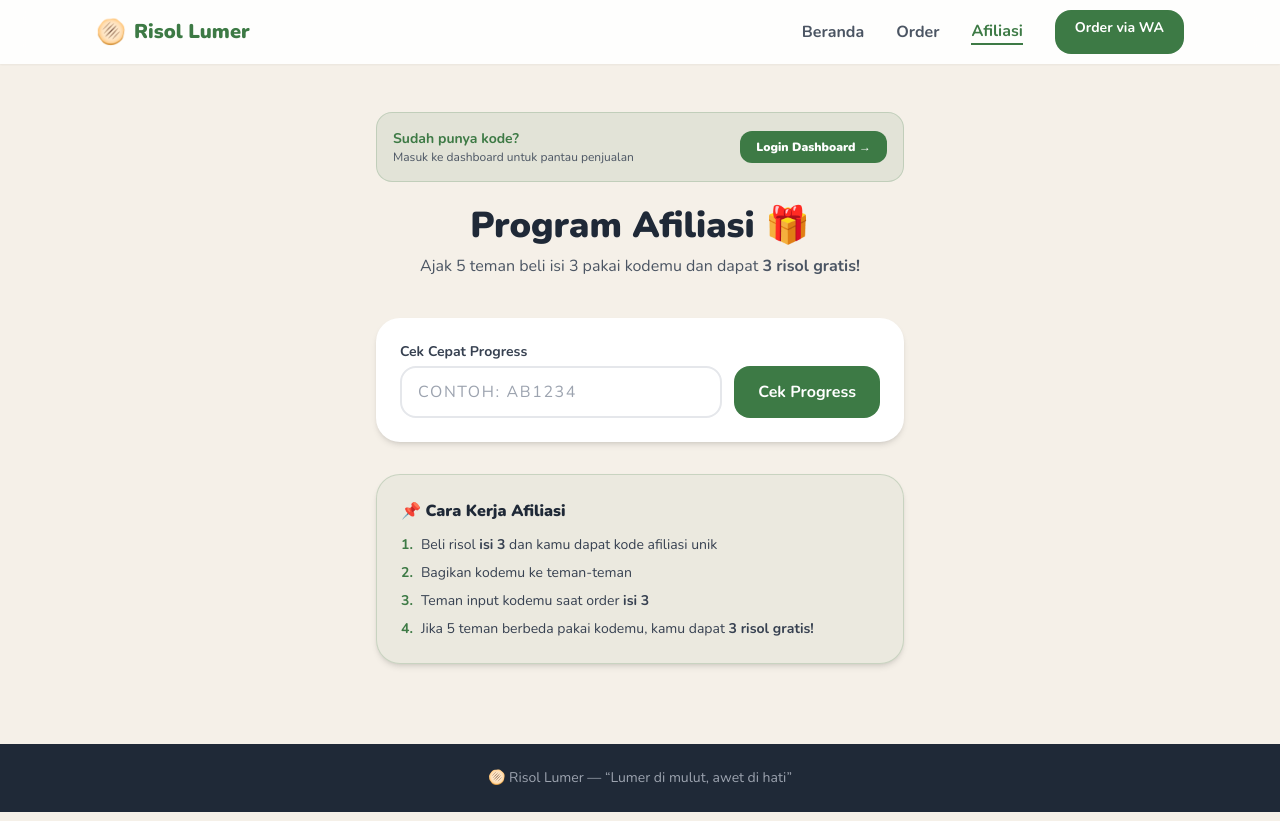
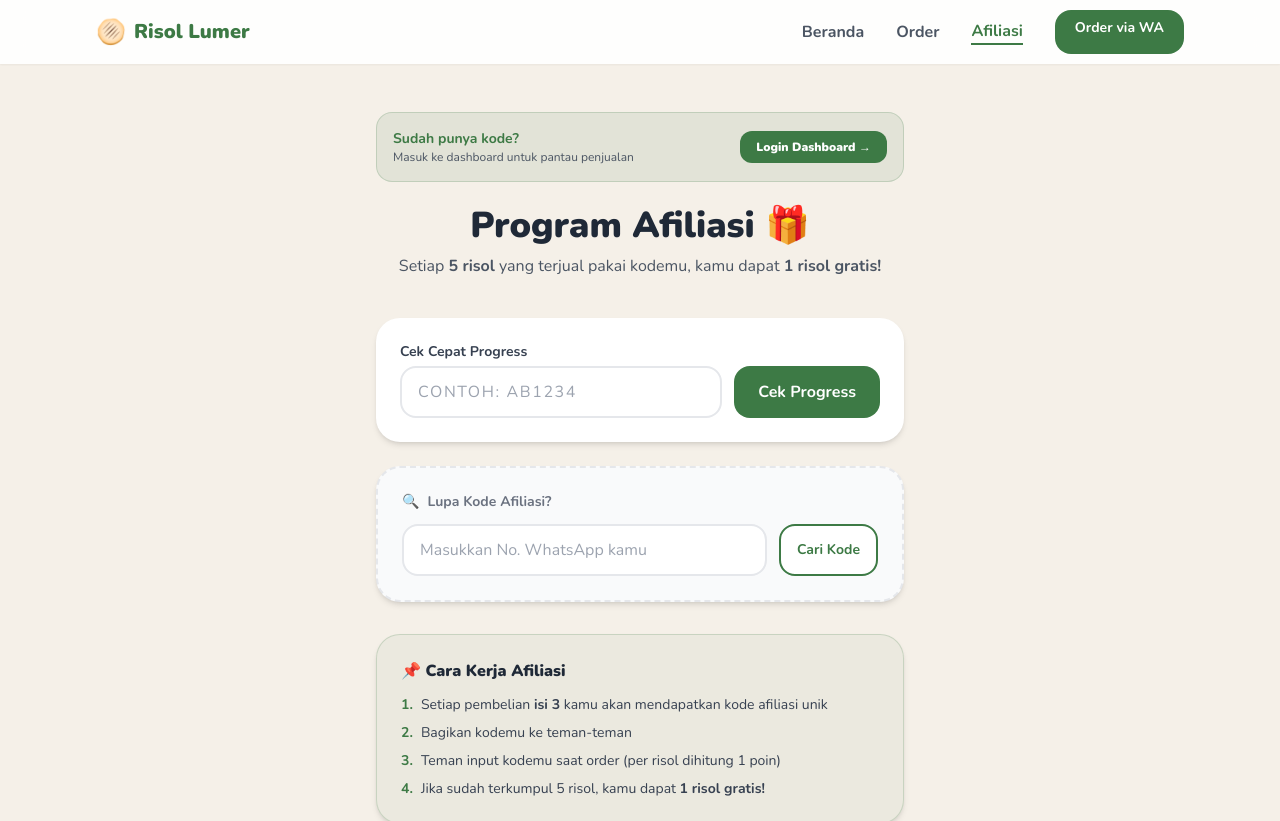
Before and after one commit to RezzaFairusNugraha/RisolLumer, a Next.js app: page /afiliasi in a window 1280 px wide. Shown: the top 821 px of the page. Built offline with nearby package versions, Linux system fonts and the light colour scheme.

Commit message:
update v2.1

```diff
--- a/src/app/afiliasi/page.tsx
+++ b/src/app/afiliasi/page.tsx
@@ -17,6 +17,12 @@ export default function AfiliasiPage() {
     const [notFound, setNotFound] = useState(false);
     const [showConfetti, setShowConfetti] = useState(false);
 
+    // Search by WA states
+    const [searchWA, setSearchWA] = useState("");
+    const [searchResult, setSearchResult] = useState<string | null>(null);
+    const [searchError, setSearchError] = useState("");
+    const [isSearching, setIsSearching] = useState(false);
+
     const handleCheck = async () => {
         const trimmed = code.trim().toUpperCase();
         if (!trimmed) return;
@@ -31,6 +37,27 @@ export default function AfiliasiPage() {
         const count = aff.usedBy.length;
         setResult({ ownerName: aff.ownerName, count, rewardClaimed: aff.rewardClaimed });
         setShowConfetti(count >= 5);
+    };
+
+    const handleSearchByWA = async () => {
+        if (!searchWA.trim()) return;
+        setIsSearching(true);
+        setSearchError("");
+        setSearchResult(null);
+
+        try {
+            const res = await fetch(`/api/affiliates/find-by-wa?wa=${encodeURIComponent(searchWA)}`);
+            const data = await res.json();
+            if (res.ok) {
+                setSearchResult(data.code);
+            } else {
+                setSearchError(data.error || "Gagal mencari kode");
+            }
+        } catch (err) {
+            setSearchError("Terjadi kesalahan sistem");
+        } finally {
+            setIsSearching(false);
+        }
     };
 
     const pct = result ? Math.min((result.count / 5) * 100, 100) : 0;
@@ -56,7 +83,7 @@ export default function AfiliasiPage() {
                 <div className="text-center mb-10">
                     <h1 className="text-3xl sm:text-4xl font-black text-gray-800 mb-2">Program Afiliasi 🎁</h1>
                     <p className="text-gray-600">
-                        Ajak 5 teman beli isi 3 pakai kodemu dan dapat <strong>3 risol gratis!</strong>
+                        Setiap <strong>5 risol</strong> yang terjual pakai kodemu, kamu dapat <strong>1 risol gratis!</strong>
                     </p>
                 </div>
 
@@ -88,6 +115,48 @@ export default function AfiliasiPage() {
                     </div>
                     {notFound && (
                         <p className="text-red-500 text-sm mt-3 font-medium">❌ Kode tidak ditemukan. Pastikan kamu sudah beli isi 3!</p>
+                    )}
+                </div>
+                {/* Search by WA */}
+                <div className="card p-6 mb-6 bg-gray-50 border-dashed border-2 border-gray-200">
+                    <h3 className="text-sm font-bold text-gray-500 mb-3 flex items-center gap-2">
+                        <span>🔍</span> Lupa Kode Afiliasi?
+                    </h3>
+                    <div className="flex gap-3">
+                        <input
+                            type="tel"
+                            className="input-field flex-1"
+                            placeholder="Masukkan No. WhatsApp kamu"
+                            value={searchWA}
+                            onChange={(e) => setSearchWA(e.target.value)}
+                            onKeyDown={(e) => e.key === "Enter" && handleSearchByWA()}
+                        />
+                        <button
+                            onClick={handleSearchByWA}
+                            disabled={isSearching}
+                            className="btn-outline px-4 py-2 text-sm whitespace-nowrap bg-white"
+                        >
+                            {isSearching ? "..." : "Cari Kode"}
+                        </button>
+                    </div>
+                    {searchResult && (
+                        <div className="mt-4 p-4 bg-primary/10 rounded-xl animate-bounce-subtle border border-primary/20">
+                            <p className="text-xs text-primary font-bold uppercase">Kode Kamu Ditemukan! 🎉</p>
+                            <p className="text-2xl font-black text-gray-800 tracking-widest">{searchResult}</p>
+                            <button
+                                onClick={() => {
+                                    setCode(searchResult);
+                                    setSearchResult(null);
+                                    setSearchWA("");
+                                }}
+                                className="text-xs text-primary underline mt-1 font-bold"
+                            >
+                                Gunakan kode ini untuk cek progress ↑
+                            </button>
+                        </div>
+                    )}
+                    {searchError && (
+                        <p className="text-red-500 text-xs mt-2 font-medium">❌ {searchError}</p>
                     )}
                 </div>
 
@@ -142,7 +211,7 @@ export default function AfiliasiPage() {
                                 </>
                             ) : (
                                 <p className="font-bold text-yellow-700">
-                                    🔥 Tinggal {5 - result.count} orang lagi, kamu dapat 3 risol gratis!
+                                    🔥 Tinggal {5 - result.count} risol lagi, kamu dapat 1 risol gratis!
                                 </p>
                             )}
                         </div>
@@ -168,7 +237,7 @@ export default function AfiliasiPage() {
                     <ol className="space-y-2 text-sm text-gray-700">
                         <li className="flex gap-2">
                             <span className="text-primary font-bold">1.</span>
-                            <span>Beli risol <strong>isi 3</strong> dan kamu dapat kode afiliasi unik</span>
+                            <span>Setiap pembelian <strong>isi 3</strong> kamu akan mendapatkan kode afiliasi unik</span>
                         </li>
                         <li className="flex gap-2">
                             <span className="text-primary font-bold">2.</span>
@@ -176,11 +245,11 @@ export default function AfiliasiPage() {
                         </li>
                         <li className="flex gap-2">
                             <span className="text-primary font-bold">3.</span>
-                            <span>Teman input kodemu saat order <strong>isi 3</strong></span>
+                            <span>Teman input kodemu saat order (per risol dihitung 1 poin)</span>
                         </li>
                         <li className="flex gap-2">
                             <span className="text-primary font-bold">4.</span>
-                            <span>Jika 5 teman berbeda pakai kodemu, kamu dapat <strong>3 risol gratis!</strong></span>
+                            <span>Jika sudah terkumpul 5 risol, kamu dapat <strong>1 risol gratis!</strong></span>
                         </li>
                     </ol>
                 </div>
--- /dev/null
+++ b/src/app/api/affiliates/find-by-wa/route.ts
@@ -0,0 +1,36 @@
+import { NextResponse } from "next/server";
+import prisma from "@/lib/prisma";
+
+export async function GET(req: Request) {
+    try {
+        const { searchParams } = new URL(req.url);
+        const wa = searchParams.get("wa");
+
+        if (!wa) {
+            return NextResponse.json({ error: "WhatsApp number is required" }, { status: 400 });
+        }
+
+        // Clean up WA number (optional, but good for robust searching)
+        const cleanWA = wa.replace(/\D/g, "");
+
+        const affiliate = await prisma.affiliate.findFirst({
+            where: {
+                ownerWA: {
+                    contains: cleanWA, // Support partial match if needed, but usually exact is safer
+                },
+            },
+        });
+
+        if (!affiliate) {
+            return NextResponse.json({ error: "Affiliate code not found for this number" }, { status: 404 });
+        }
+
+        return NextResponse.json({
+            code: affiliate.code,
+            ownerName: affiliate.ownerName
+        });
+    } catch (error) {
+        console.error("Find Affiliate Error:", error);
+        return NextResponse.json({ error: "Failed to find affiliate" }, { status: 500 });
+    }
+}
```
